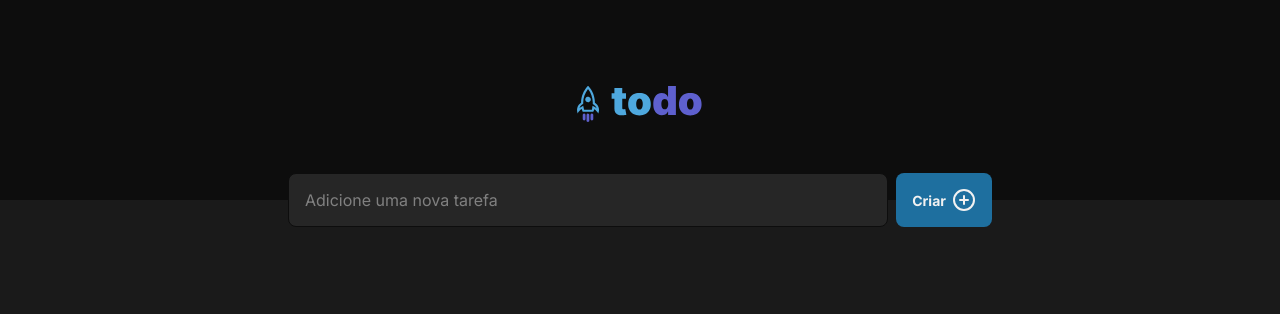
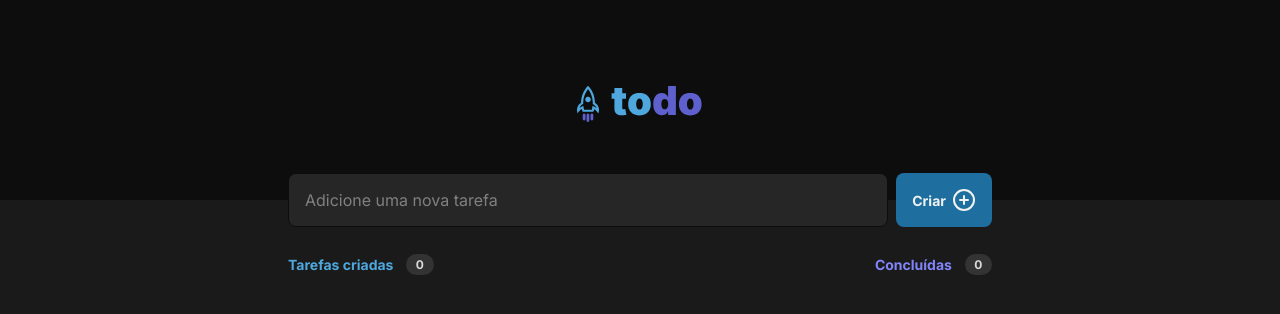
Before and after one commit to VictorBarretoLF/ignite-react-desafios, a React (Vite) app in the folder todo-list/: page / in a window 1280 px wide. Shown: the top 314 px of the page. Built offline with nearby package versions, Linux system fonts and the light colour scheme.

Commit message:
feat: adicionado estilização para os spans to todoInfo

```diff
--- a/todo-list/src/App.tsx
+++ b/todo-list/src/App.tsx
@@ -1,6 +1,7 @@
 import todoLogo from "./assets/todo-logo.svg";
 import styles from "./styles.module.css";
-import { Icons } from "./components/icons";
+import { AddNewTodo } from "./components/AddNewTodo";
+import { TodosInfo } from "./components/TodosInfo";
 
 function App() {
 	return (
@@ -9,20 +10,18 @@ function App() {
 				<img src={todoLogo} alt="todo logo" />
 			</header>
 
-			<div>
-				<div>
-					<form action="" className={styles.addNewTaskForm}>
-						<input
-							placeholder="Adicione uma nova tarefa"
-							type="text"
-							className={styles.addNewTaskInput}
-						/>
-						<button className={styles.addNewTaskButton}>
-							Criar <Icons.plus />
-						</button>
-					</form>
-				</div>
-			</div>
+			<main
+				style={{
+					maxWidth: "46rem",
+					padding: "0 1rem",
+					margin: "0 auto",
+				}}
+			>
+				<AddNewTodo />
+				<section>
+					<TodosInfo />
+				</section>
+			</main>
 		</div>
 	);
 }
--- /dev/null
+++ b/todo-list/src/components/AddNewTodo/index.tsx
@@ -0,0 +1,17 @@
+import { Icons } from "../Icons/icons";
+import styles from "./newtodo.module.css";
+
+export function AddNewTodo() {
+	return (
+		<form action="" className={styles.addNewTodoForm}>
+			<input
+				placeholder="Adicione uma nova tarefa"
+				type="text"
+				className={styles.addNewTodoInput}
+			/>
+			<button className={styles.addNewTodoButton}>
+				Criar <Icons.plus />
+			</button>
+		</form>
+	);
+}
--- /dev/null
+++ b/todo-list/src/components/AddNewTodo/newtodo.module.css
@@ -0,0 +1,37 @@
+.addNewTodoForm {
+	height: 3.375rem;
+	width: 100%;
+	display: flex;
+	gap: 0.5rem;
+	transform: translate(0, -50%);
+}
+
+.addNewTodoInput {
+	height: 100%;
+	flex: 1;
+	color: var(--gray-300);
+	background: var(--gray-500);
+	border: 1px solid var(--gray-700);
+	border-radius: 0.5rem;
+	padding: 0 1rem;
+	font-size: 1rem;
+}
+
+.addNewTodoInput::placeholder {
+	color: var(--gray-300);
+}
+
+.addNewTodoButton {
+	height: 100%;
+	padding: 0 1rem;
+	background: var(--blue-dark);
+	color: var(--gray-100);
+	border: none;
+	border-radius: 0.5rem;
+	display: flex;
+	align-items: center;
+	gap: 0.375rem;
+	font-weight: 700;
+	font-size: 0.875rem;
+	cursor: pointer;
+}
--- /dev/null
+++ b/todo-list/src/components/TodosInfo/index.tsx
@@ -0,0 +1,17 @@
+import styles from "./todoinfo.module.css";
+
+export function TodosInfo() {
+	return (
+		<header className={styles.TodoInfoHeader}>
+			<div className={styles.todoInfo}>
+				<p>Tarefas criadas</p>
+				<span>0</span>
+			</div>
+
+			<div className={styles.todoInfo}>
+				<p className={styles.textPurple}>Concluídas</p>
+				<span>0</span>
+			</div>
+		</header>
+	);
+}
--- /dev/null
+++ b/todo-list/src/components/TodosInfo/todoinfo.module.css
@@ -0,0 +1,27 @@
+.TodoInfoHeader {
+	display: flex;
+	align-items: center;
+	justify-content: space-between;
+	margin-bottom: 1.5rem;
+}
+
+.todoInfo {
+	display: flex;
+	align-items: center;
+	gap: 0.8rem;
+	color: var(--blue);
+	font-size: 0.875rem;
+	font-weight: 700;
+}
+
+.textPurple {
+	color: var(--purple);
+}
+
+.todoInfo span {
+	background: var(--gray-400);
+	color: var(--gray-200);
+	padding: 0.2rem 0.6rem;
+	border-radius: 999px;
+	font-size: 0.75rem;
+}
--- a/todo-list/src/styles.module.css
+++ b/todo-list/src/styles.module.css
@@ -6,44 +6,3 @@
 	height: 12.5rem;
 	position: relative;
 }
-
-.addNewTaskForm {
-	height: 3.375rem;
-	width: 100%;
-	max-width: 46rem;
-	display: flex;
-	gap: 0.5rem;
-	padding: 0 1rem;
-	margin: 0 auto;
-	transform: translate(0, -50%);
-}
-
-.addNewTaskInput {
-	height: 100%;
-	flex: 1;
-	color: var(--gray-300);
-	background: var(--gray-500);
-	border: 1px solid var(--gray-700);
-	border-radius: 0.5rem;
-	padding: 0 1rem;
-	font-size: 1rem;
-}
-
-.addNewTaskInput::placeholder {
-	color: var(--gray-300);
-}
-
-.addNewTaskButton {
-	height: 100%;
-	padding: 0 1rem;
-	background: var(--blue-dark);
-	color: var(--gray-100);
-	border: none;
-	border-radius: 0.5rem;
-	display: flex;
-	align-items: center;
-	gap: 0.375rem;
-	font-weight: 700;
-	font-size: 0.875rem;
-	cursor: pointer;
-}
```
Also changed, not shown: todo-list/src/components/Icons/icons.tsx (renamed from todo-list/src/components/icons.tsx).
